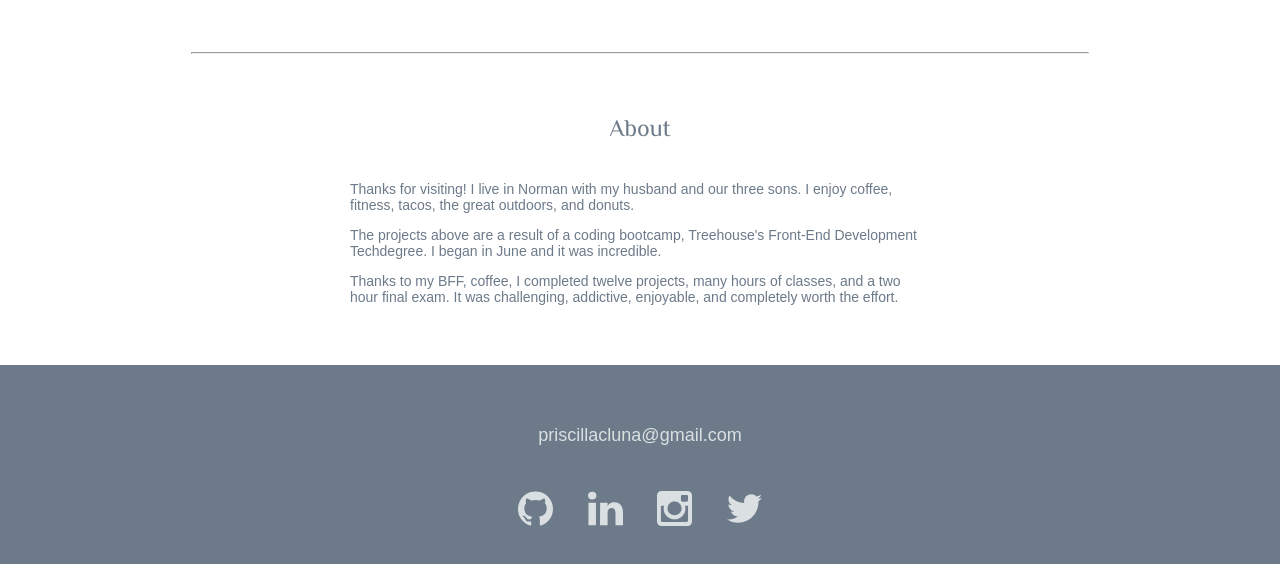
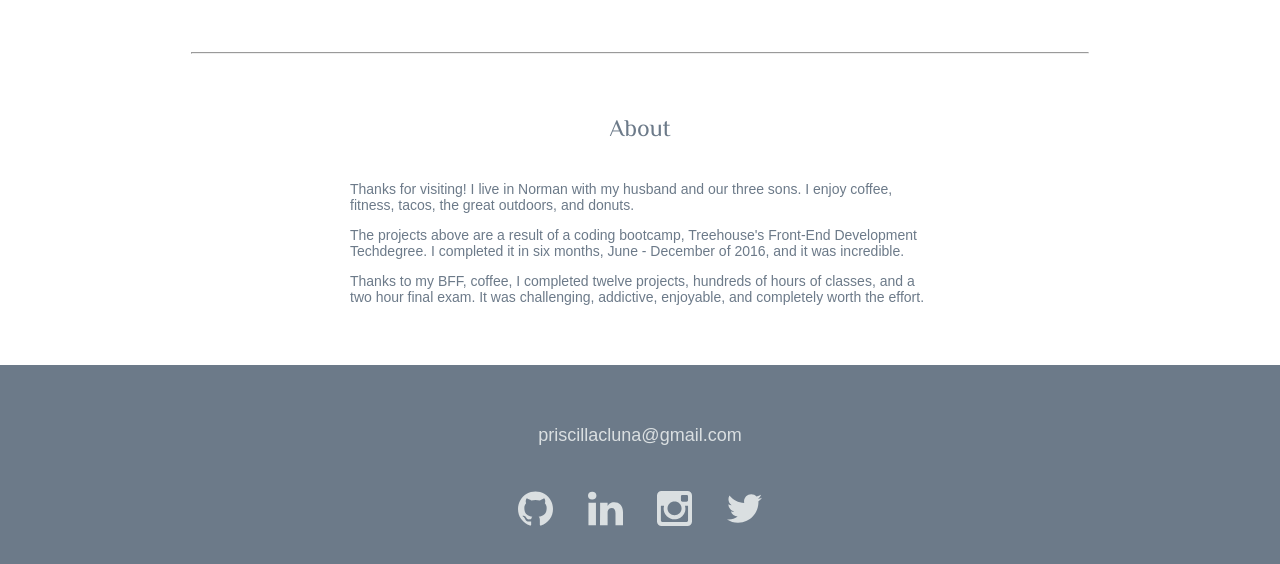
Before and after one commit to priscillaluna/Treehouse-Project-12, a plain HTML site: page index.html in a window 1280 px wide. Shown: the part 1062-1626 px from the top of the page. Drawn offline with nearby package versions, Linux system fonts and the light colour scheme; a web font is replaced by a local one.

Commit message:
Updated 'index.html' via CloudCannon

```diff
--- a/index.html
+++ b/index.html
@@ -50,8 +50,8 @@
   <div class="about" id="about">
     <h2>About</h2>
       <p>Thanks for visiting! I live in Norman with my husband and our three sons. I enjoy coffee, fitness, tacos, the great outdoors, and donuts.</p>
-      <p>The projects above are a result of a coding bootcamp, Treehouse's Front-End Development Techdegree. I began in June and it was incredible.</p>
-      <p>Thanks to my BFF, coffee, I completed twelve projects, many hours of classes, and a two hour final exam.
+      <p>The projects above are a result of a coding bootcamp, Treehouse's Front-End Development Techdegree. I completed it in six months, June - December of 2016, and it was incredible.</p>
+      <p>Thanks to my BFF, coffee, I completed twelve projects, hundreds of hours of classes, and a two hour final exam.
         It was challenging, addictive, enjoyable, and completely worth the effort.</p>
   </div>
 
```
